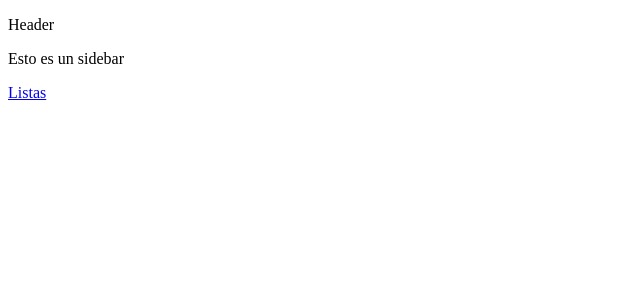
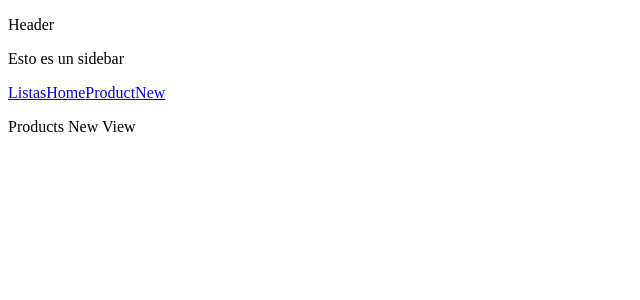
Before and after one commit to aamocca/sprint4ecommerce, a React (Create React App) app: page /products/new in a window 1280 px wide. Shown: the top 300 px of the page, without its empty margins (0-640 px from the left). Built offline with nearby package versions, Linux system fonts and the light colour scheme.

Commit message:
Links nuevos

```diff
--- a/src/components/Main.js
+++ b/src/components/Main.js
@@ -1,11 +1,16 @@
 import { Routes, Route } from "react-router-dom";
+import Home from "../pages/Home/Home";
 import ProductList from "../pages/Products/ProductsList/ProductsList";
-
+import ProductView from "../pages/Products/ProductView/ProductView";
+import ProductsNew from "../pages/Products/ProductsNew/ProductsNew";
 const Main = () => {
   return (
     <>
       <Routes>
-        <Route path="/ListaProducto" element={<ProductList />} />
+        <Route path="/products" element={<ProductList />} />
+        <Route path="/" element={<Home />} />
+        <Route path="/products/:id" element={<ProductView />} />
+        <Route path="/products/new" element={<ProductsNew />} />
       </Routes>
     </>
   );
--- a/src/components/Sidebar.js
+++ b/src/components/Sidebar.js
@@ -4,7 +4,10 @@ const Sidebar = () => {
   return (
     <>
       <p>Esto es un sidebar</p>
-      <Link to="/ListaProducto">Listas</Link>
+      <Link to="/products">Listas</Link>
+      <Link to="/">Home</Link>
+      <Link to="/products/:id">Product</Link>
+      <Link to="/products/new">New</Link>
     </>
   );
 };
--- a/src/pages/Home/Home.js
+++ b/src/pages/Home/Home.js
@@ -0,0 +1,9 @@
+const Home = () => {
+  return (
+    <>
+      <p>home</p>
+    </>
+  );
+};
+
+export default Home;
--- a/src/pages/Products/ProductView/ProductView.js
+++ b/src/pages/Products/ProductView/ProductView.js
@@ -0,0 +1,9 @@
+const ProductView = () => {
+  return (
+    <>
+      <p>ProductViwe</p>
+    </>
+  );
+};
+
+export default ProductView;
--- /dev/null
+++ b/src/pages/Products/ProductsNew/ProductsNew.js
@@ -0,0 +1,9 @@
+const ProductsNew = () => {
+  return (
+    <>
+      <p>Products New View</p>
+    </>
+  );
+};
+
+export default ProductsNew;
```
Also changed, not shown: src/pages/Products/ProductsNew/ProductsNew.css (added).
